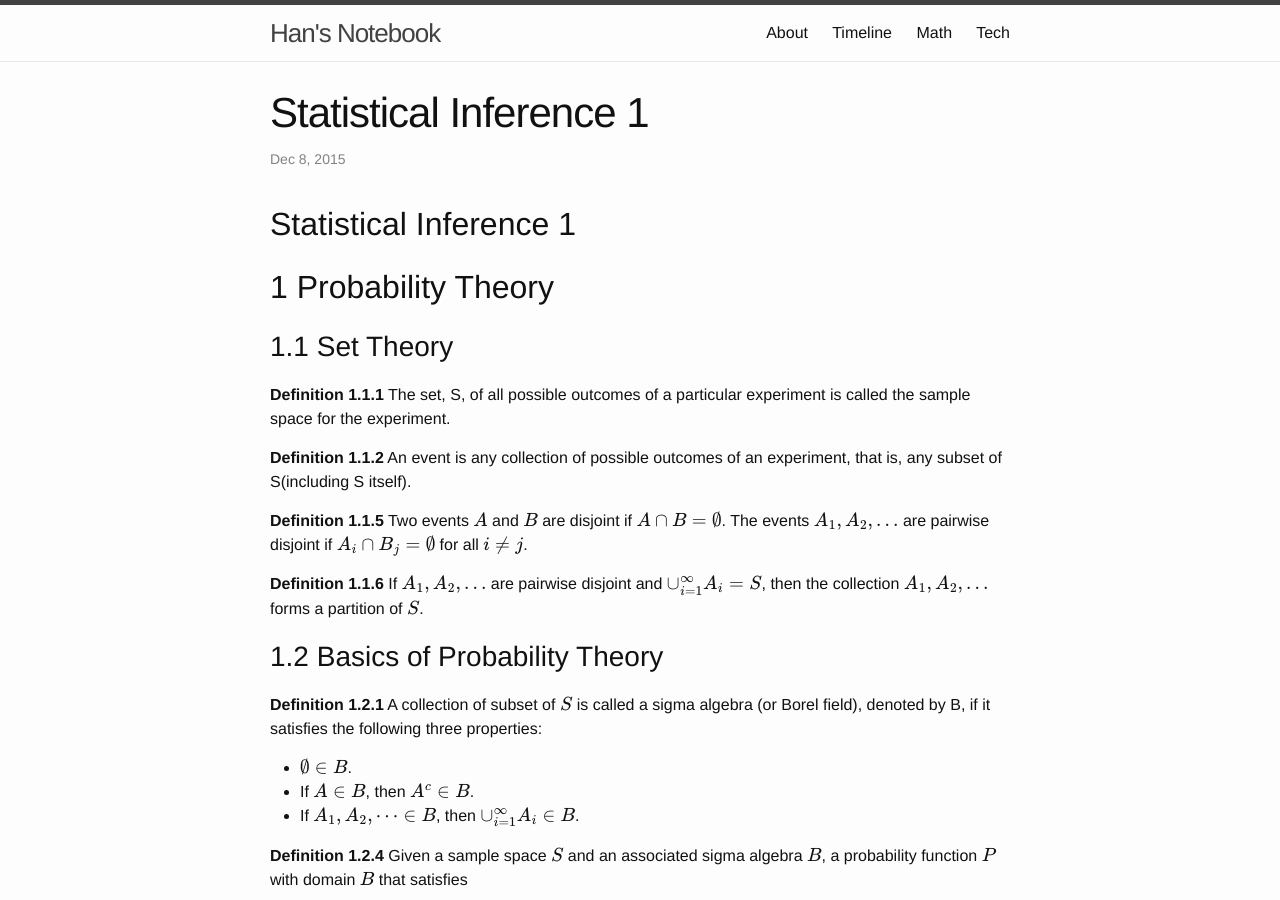
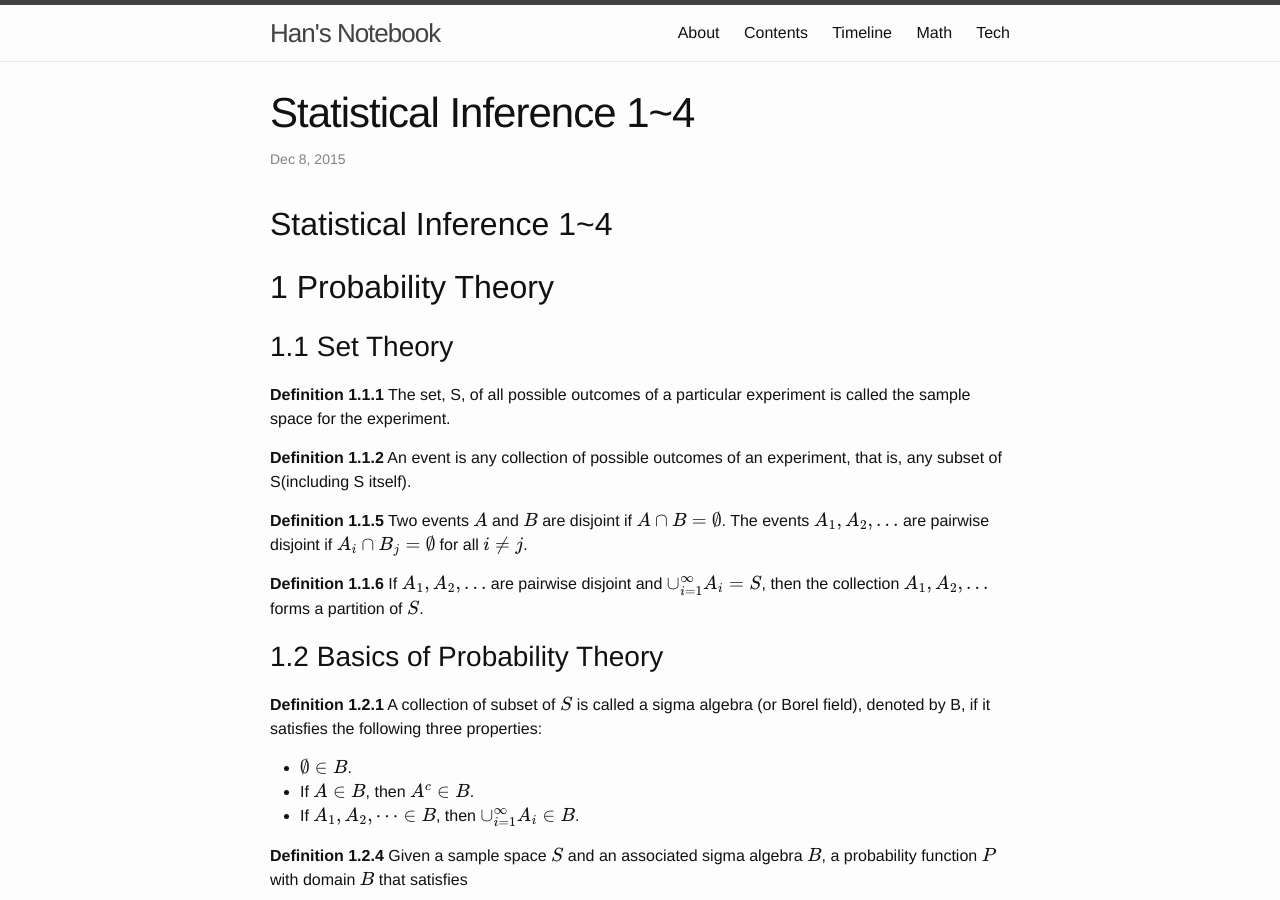
Before and after one commit to FiveEyes/FiveEyes.github.io, a Jekyll site: the page built from _posts/2015-12-07-Statistical-Inference-1.md, in a window 1280 px wide and 900 px high. Built offline with Jekyll 4.4.1, drawn with Linux system fonts in a browser that asks for light colours; formulas are drawn with MathJax 3; comment, search, counter and statistics services are not loaded.

Commit message:
add Contents.md

```diff
--- a/_posts/2015-12-07-Statistical-Inference-1.md
+++ b/_posts/2015-12-07-Statistical-Inference-1.md
@@ -1,11 +1,11 @@
 ---
 layout: post
-title: "Statistical Inference 1"
+title: "Statistical Inference 1~4"
 date: 2015-12-07 17:28:00 -0800
 categories: Math
 ---
 
-#Statistical Inference 1
+#Statistical Inference 1~4
 
 # 1 Probability Theory
 
```
Also changed, not shown: _posts/2016-01-11-Statistical-Inference-2.md (added, +16 -0 lines), contents.md (added, +17 -0 lines).
